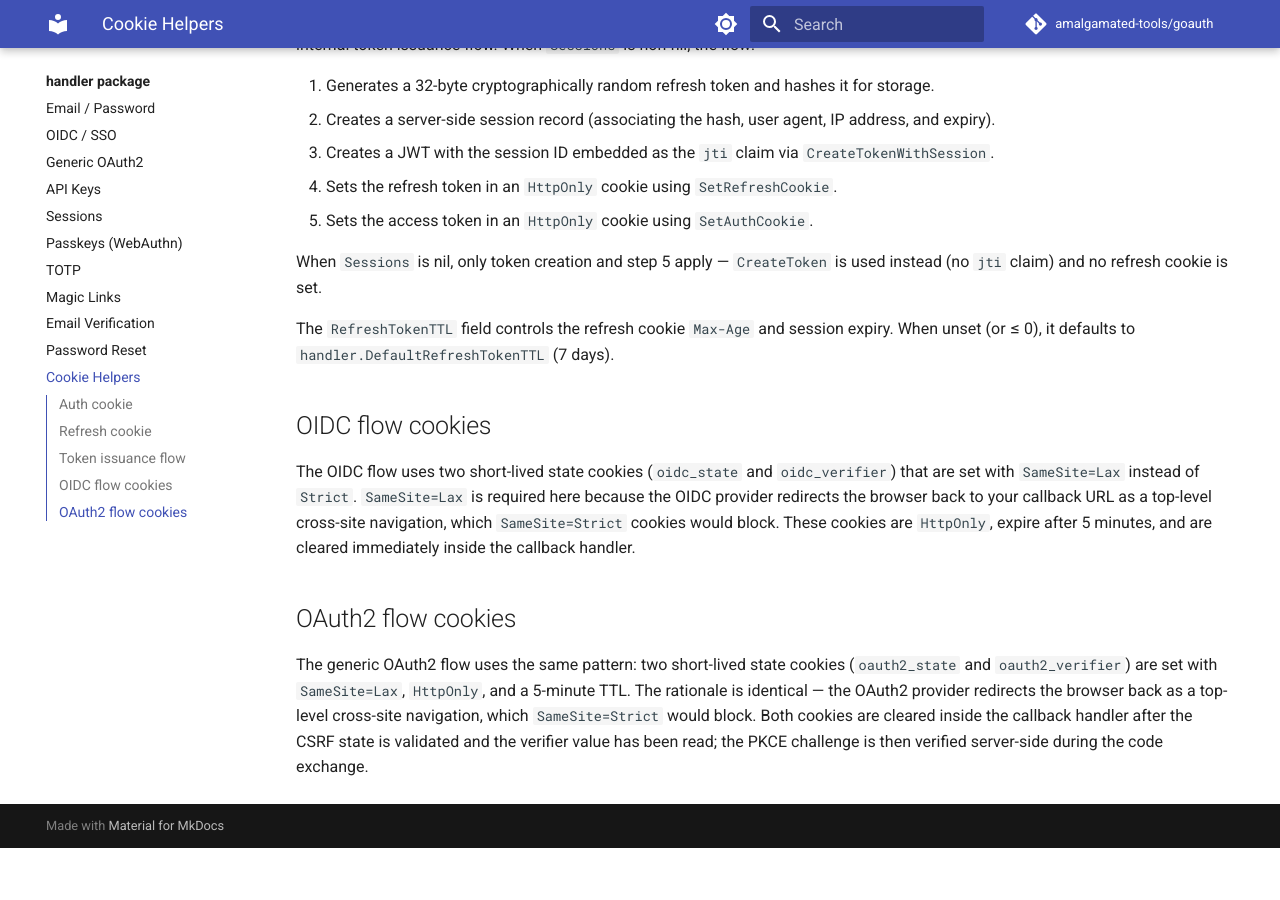
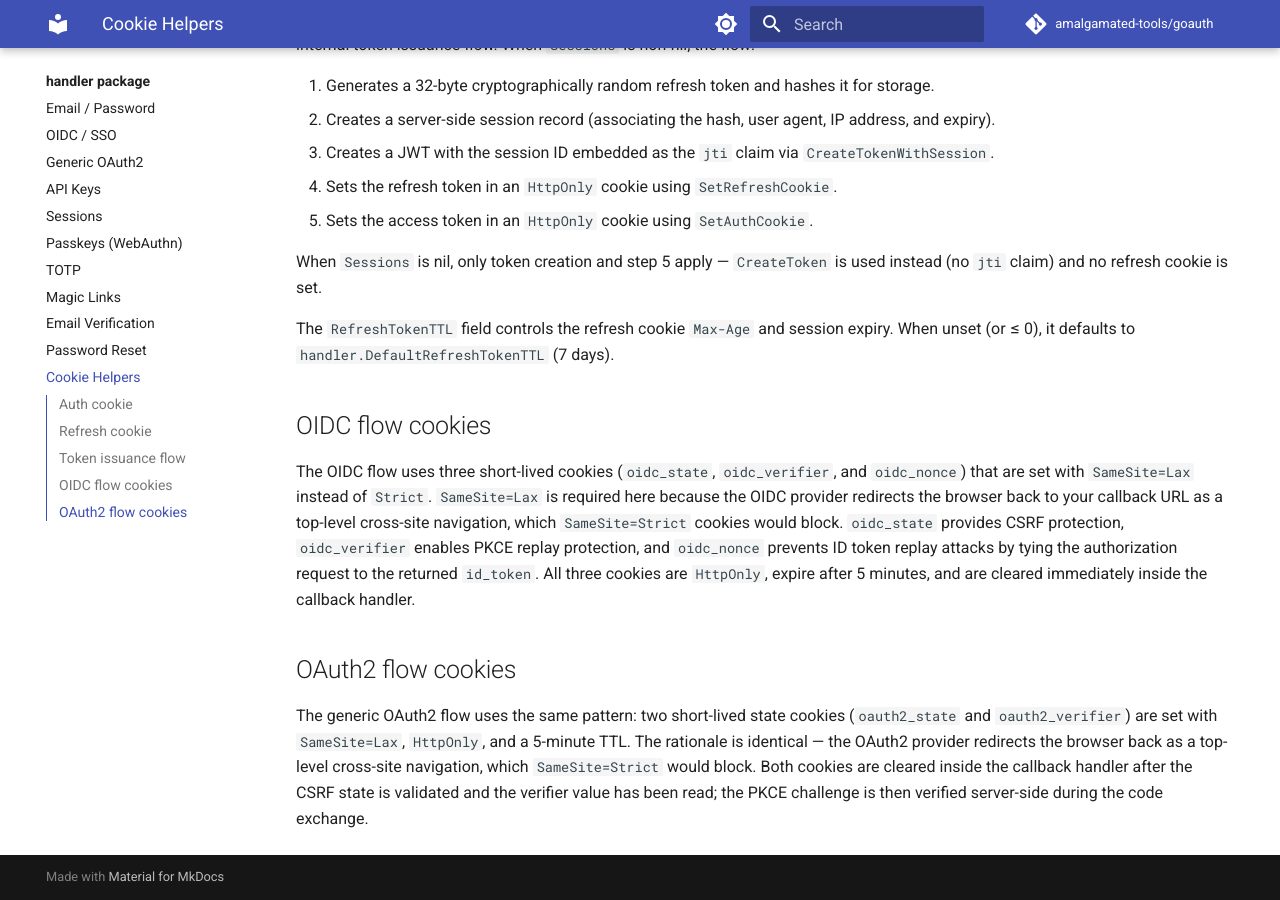
Before and after one commit to amalgamated-tools/goauth, an MkDocs documentation site: the page built from docs/handler/cookies.md, in a window 1280 px wide and 900 px high, scrolled down 731 px. Built offline with MkDocs 1.6.1 and Material for MkDocs 9.7.7, drawn with Linux system fonts in a browser that asks for light colours; comment, search, counter and statistics services are not loaded; before the commit the page ends 1579 px from its top, so only the background shows below that.

Commit message:
docs(handler): update OIDC flow cookies section to mention oidc_nonce
The OIDC nonce replay protection added in #452 introduced a third
flow cookie (oidc_nonce), but docs/handler/cookies.md still described
the OIDC flow as using only two cookies (oidc_state and oidc_verifier).

- Change count from 'two' to 'three'
- List all three cookie names explicitly
- Add per-cookie purpose descriptions for state (CSRF), verifier (PKCE),
  and nonce (ID token replay prevention)

Co-authored-by: Copilot <223556219+Copilot@users.noreply.github.com>

```diff
--- a/docs/handler/cookies.md
+++ b/docs/handler/cookies.md
@@ -34,7 +34,7 @@ The `RefreshTokenTTL` field controls the refresh cookie `Max-Age` and session ex
 
 ## OIDC flow cookies
 
-The OIDC flow uses two short-lived state cookies (`oidc_state` and `oidc_verifier`) that are set with `SameSite=Lax` instead of `Strict`. `SameSite=Lax` is required here because the OIDC provider redirects the browser back to your callback URL as a top-level cross-site navigation, which `SameSite=Strict` cookies would block. These cookies are `HttpOnly`, expire after 5 minutes, and are cleared immediately inside the callback handler.
+The OIDC flow uses three short-lived cookies (`oidc_state`, `oidc_verifier`, and `oidc_nonce`) that are set with `SameSite=Lax` instead of `Strict`. `SameSite=Lax` is required here because the OIDC provider redirects the browser back to your callback URL as a top-level cross-site navigation, which `SameSite=Strict` cookies would block. `oidc_state` provides CSRF protection, `oidc_verifier` enables PKCE replay protection, and `oidc_nonce` prevents ID token replay attacks by tying the authorization request to the returned `id_token`. All three cookies are `HttpOnly`, expire after 5 minutes, and are cleared immediately inside the callback handler.
 
 ## OAuth2 flow cookies
 
```
